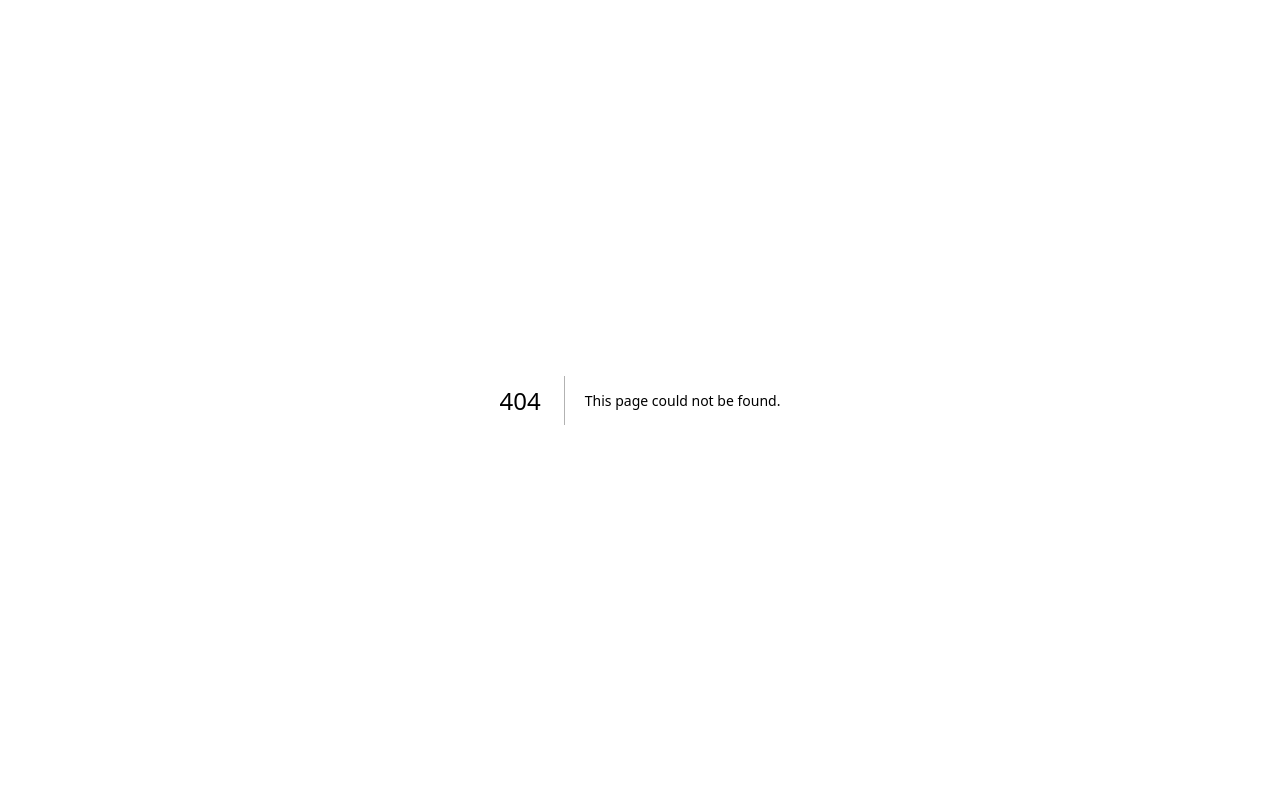
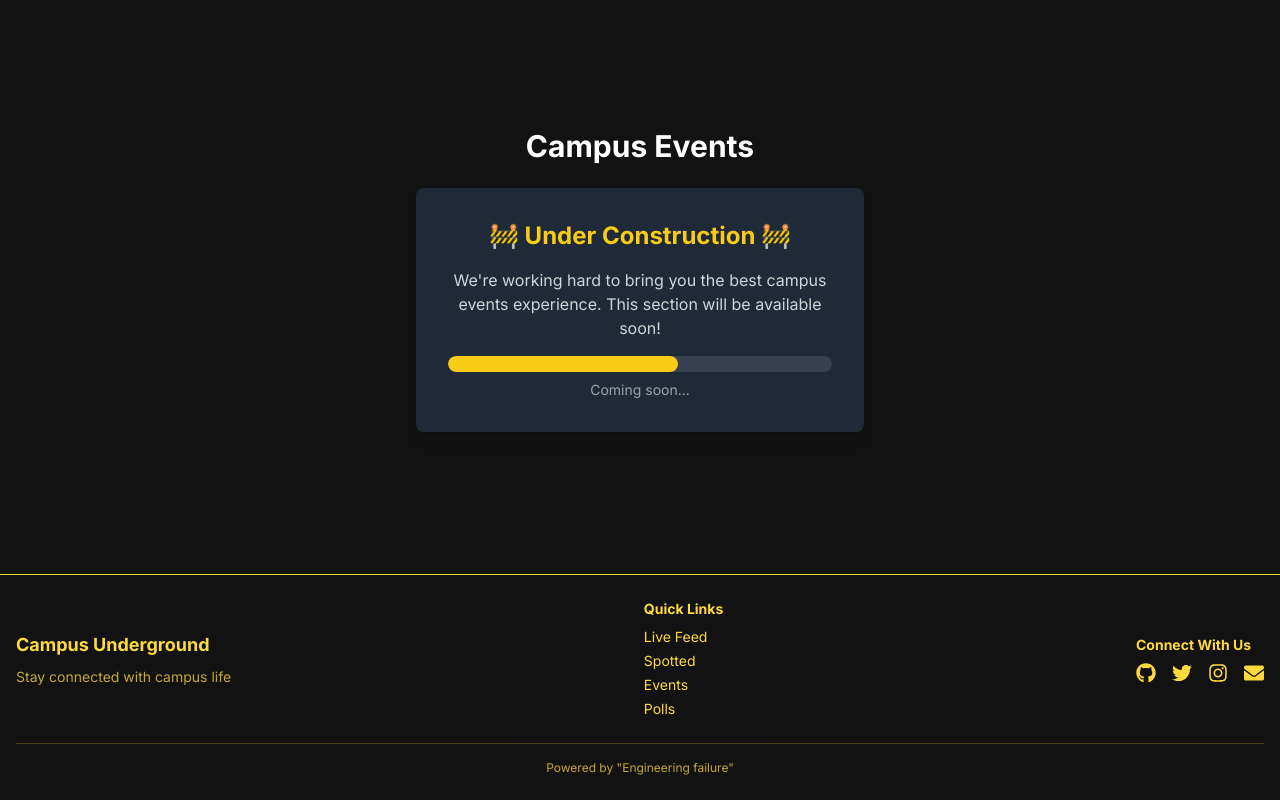
Before and after one commit to Kingobi90/undergroundHub, a Next.js app: page /events in a window 1280 px wide. Before the commit this address had no page. Shown: the top 800 px of the page. Built offline with nearby package versions, Linux system fonts and the light colour scheme.

Commit message:
Add 'Under Construction' pages for events, polls, and spotted sections

```diff
--- /dev/null
+++ b/src/app/events/page.tsx
@@ -0,0 +1,26 @@
+import React from 'react';
+import { Metadata } from 'next';
+
+export const metadata: Metadata = {
+  title: 'Events - Underground Campus Hub',
+  description: 'Campus events and gatherings',
+};
+
+export default function EventsPage() {
+  return (
+    <main className="container mx-auto px-4 py-8 flex flex-col items-center justify-center min-h-[70vh]">
+      <h1 className="text-3xl font-bold mb-6 text-white">Campus Events</h1>
+      <div className="bg-gray-800 p-8 rounded-lg shadow-lg text-center max-w-md">
+        <h2 className="text-2xl font-bold text-yellow-400 mb-4">🚧 Under Construction 🚧</h2>
+        <p className="text-gray-300 mb-4">
+          We're working hard to bring you the best campus events experience.
+          This section will be available soon!
+        </p>
+        <div className="w-full bg-gray-700 h-4 rounded-full overflow-hidden">
+          <div className="bg-yellow-400 h-full rounded-full" style={{ width: '60%' }}></div>
+        </div>
+        <p className="text-gray-400 mt-2 text-sm">Coming soon...</p>
+      </div>
+    </main>
+  );
+}
--- /dev/null
+++ b/src/app/polls/page.tsx
@@ -0,0 +1,26 @@
+import React from 'react';
+import { Metadata } from 'next';
+
+export const metadata: Metadata = {
+  title: 'Polls - Underground Campus Hub',
+  description: 'Campus community polls and surveys',
+};
+
+export default function PollsPage() {
+  return (
+    <main className="container mx-auto px-4 py-8 flex flex-col items-center justify-center min-h-[70vh]">
+      <h1 className="text-3xl font-bold mb-6 text-white">Campus Polls</h1>
+      <div className="bg-gray-800 p-8 rounded-lg shadow-lg text-center max-w-md">
+        <h2 className="text-2xl font-bold text-yellow-400 mb-4">🚧 Under Construction 🚧</h2>
+        <p className="text-gray-300 mb-4">
+          We're building an interactive polling system for the campus community.
+          Check back soon to participate in campus polls and see real-time results!
+        </p>
+        <div className="w-full bg-gray-700 h-4 rounded-full overflow-hidden">
+          <div className="bg-yellow-400 h-full rounded-full" style={{ width: '45%' }}></div>
+        </div>
+        <p className="text-gray-400 mt-2 text-sm">Coming soon...</p>
+      </div>
+    </main>
+  );
+}
--- /dev/null
+++ b/src/app/spotted/page.tsx
@@ -0,0 +1,26 @@
+import React from 'react';
+import { Metadata } from 'next';
+
+export const metadata: Metadata = {
+  title: 'Spotted - Underground Campus Hub',
+  description: 'Anonymous campus sightings and encounters',
+};
+
+export default function SpottedPage() {
+  return (
+    <main className="container mx-auto px-4 py-8 flex flex-col items-center justify-center min-h-[70vh]">
+      <h1 className="text-3xl font-bold mb-6 text-white">Campus Spotted</h1>
+      <div className="bg-gray-800 p-8 rounded-lg shadow-lg text-center max-w-md">
+        <h2 className="text-2xl font-bold text-yellow-400 mb-4">🚧 Under Construction 🚧</h2>
+        <p className="text-gray-300 mb-4">
+          The anonymous campus spotted board is coming soon!
+          Share your campus sightings and missed connections while maintaining your privacy.
+        </p>
+        <div className="w-full bg-gray-700 h-4 rounded-full overflow-hidden">
+          <div className="bg-yellow-400 h-full rounded-full" style={{ width: '35%' }}></div>
+        </div>
+        <p className="text-gray-400 mt-2 text-sm">Coming soon...</p>
+      </div>
+    </main>
+  );
+}
```
